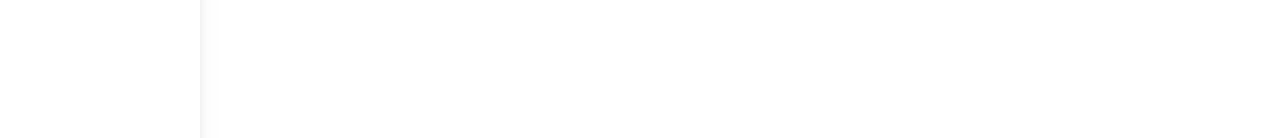
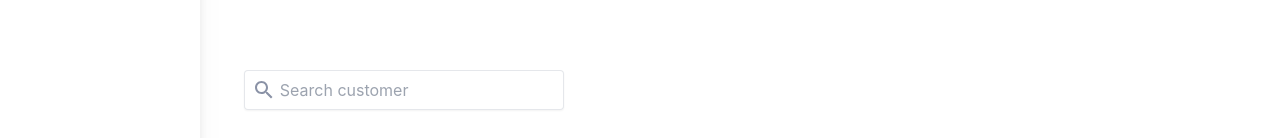
Before and after one commit to maxisusi/nvs, a Next.js app in the folder client/: page /customer in a window 1280 px wide. Shown: the part 194-332 px from the top of the page. Built offline with nearby package versions, Linux system fonts and the light colour scheme.

Commit message:
Adding search bar input

```diff
--- a/client/pages/customer.tsx
+++ b/client/pages/customer.tsx
@@ -1,17 +1,27 @@
 import type { NextPage } from 'next';
 import Button from '../components/button/Button';
 import AddIcon from '@mui/icons-material/Add';
+import SearchIcon from '@mui/icons-material/Search';
 
 const Customer: NextPage = () => {
   return (
     <>
-      <div className='flex items-center justify-between'>
+      <div className='flex items-center justify-between mb-24'>
         <div>
           <h1 className='text-2xl mb-3 font-bold'>Customers</h1>
           <p className='text-skin-gray'>Create and manage your customers</p>
         </div>
+        <Button icon={<AddIcon />} text='Create Customer' />
+      </div>
 
-        <Button icon={<AddIcon />} text='Create Customer' />
+      <div className='relative flex items-center'>
+        <SearchIcon className='absolute left-2 text-skin-gray' />
+        <input
+          type='text'
+          placeholder='Search customer'
+          id='search'
+          className='shadow-sm px-9 py-2 w-80 rounded ring-1 ring-inset ring-gray-200'
+        />
       </div>
     </>
   );
```
